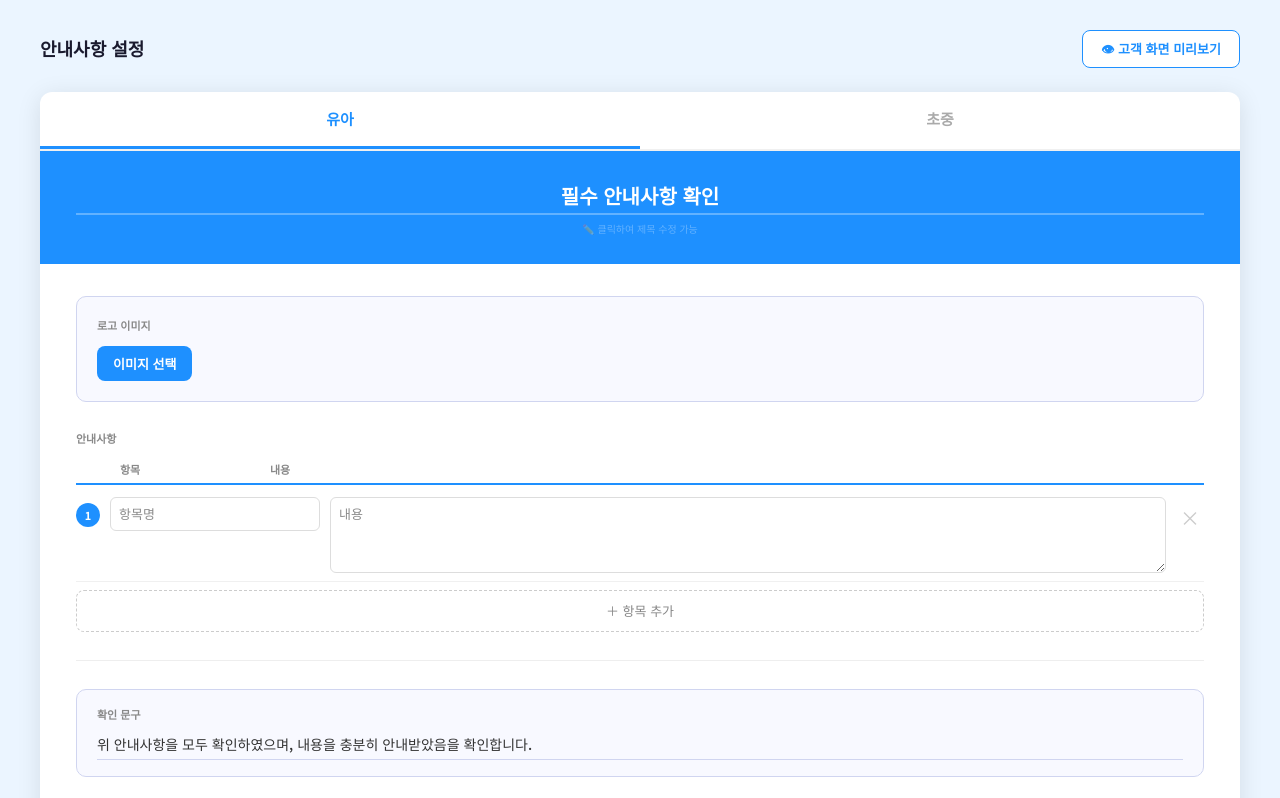
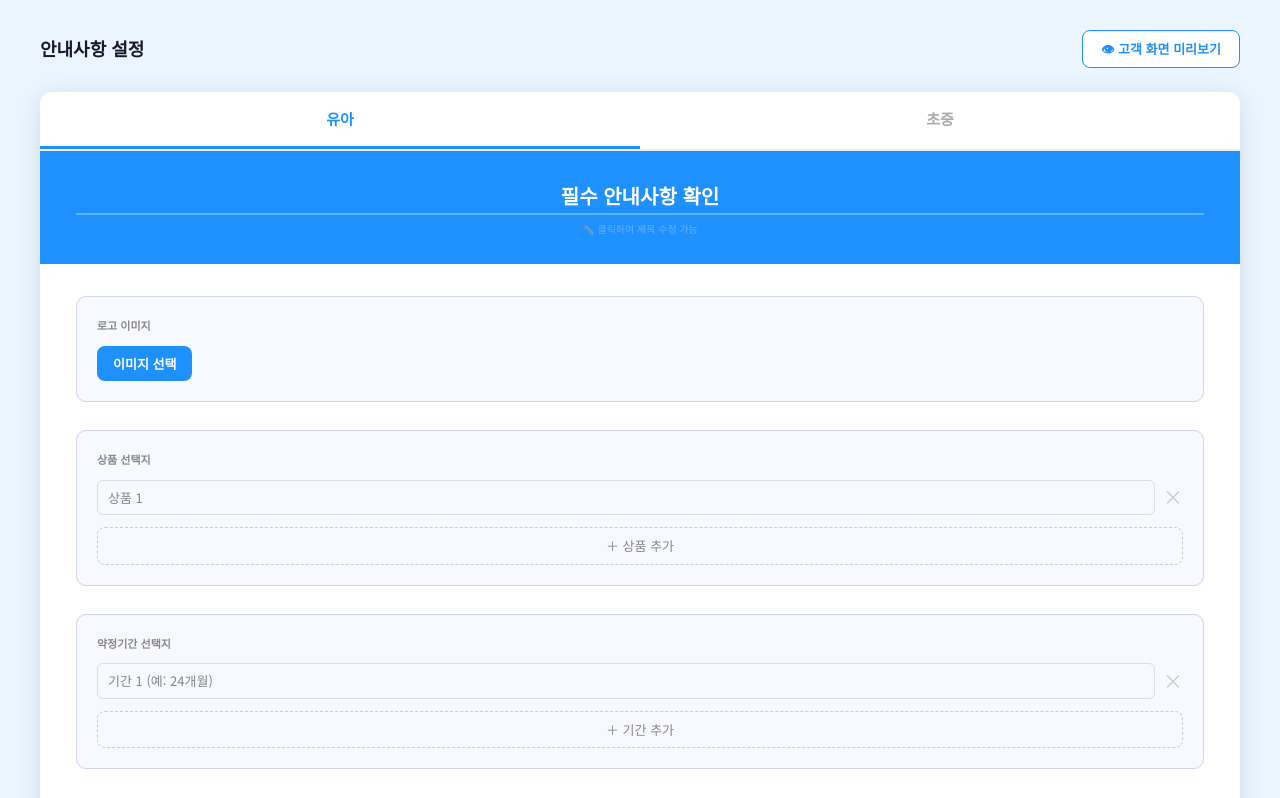
Before and after one commit to jororo9/customer-sign-app, a Next.js app: page /admin in a window 1280 px wide. Shown: the top 798 px of the page. Built offline with nearby package versions, Linux system fonts and the light colour scheme; no server answers; the database is empty.

Commit message:
상품/기간 드롭다운 추가

```diff
--- a/app/admin/page.tsx
+++ b/app/admin/page.tsx
@@ -4,7 +4,14 @@ import { useEffect, useState } from 'react'
 import { supabase } from '@/lib/supabase'
 
 interface NoticeItem { label: string; content: string }
-type CategoryData = { title: string; items: NoticeItem[]; confirm_text: string; logo_url: string }
+type CategoryData = {
+  title: string
+  items: NoticeItem[]
+  confirm_text: string
+  logo_url: string
+  product_options: string[]
+  period_options: string[]
+}
 
 const CATEGORIES = [
   { key: 'infant', label: '유아' },
@@ -15,14 +22,16 @@ const defaultData: CategoryData = {
   title: '필수 안내사항 확인',
   items: [{ label: '', content: '' }],
   confirm_text: '위 안내사항을 모두 확인하였으며, 내용을 충분히 안내받았음을 확인합니다.',
-  logo_url: ''
+  logo_url: '',
+  product_options: [''],
+  period_options: [''],
 }
 
 export default function AdminPage() {
   const [tab, setTab] = useState('infant')
   const [data, setData] = useState<Record<string, CategoryData>>({
-    infant: { ...defaultData, items: [...defaultData.items] },
-    junior: { ...defaultData, items: [...defaultData.items] }
+    infant: { ...defaultData, items: [...defaultData.items], product_options: [''], period_options: [''] },
+    junior: { ...defaultData, items: [...defaultData.items], product_options: [''], period_options: [''] }
   })
   const [saving, setSaving] = useState(false)
   const [saved, setSaved] = useState(false)
@@ -34,8 +43,8 @@ export default function AdminPage() {
     const { data: rows } = await supabase.from('consent_notices').select('*')
     if (!rows) return
     const next: Record<string, CategoryData> = {
-      infant: { ...defaultData, items: [...defaultData.items] },
-      junior: { ...defaultData, items: [...defaultData.items] }
+      infant: { ...defaultData, items: [...defaultData.items], product_options: [''], period_options: [''] },
+      junior: { ...defaultData, items: [...defaultData.items], product_options: [''], period_options: [''] }
     }
     rows.forEach(row => {
       if (row.category === 'infant' || row.category === 'junior') {
@@ -43,7 +52,9 @@ export default function AdminPage() {
           title: row.title,
           items: row.items,
           confirm_text: row.confirm_text || defaultData.confirm_text,
-          logo_url: row.logo_url || ''
+          logo_url: row.logo_url || '',
+          product_options: row.product_options || [''],
+          period_options: row.period_options || [''],
         }
       }
     })
@@ -66,12 +77,32 @@ export default function AdminPage() {
     set('items', next)
   }
 
+  function addProductOption() { set('product_options', [...(get('product_options') as string[]), '']) }
+  function removeProductOption(i: number) {
+    set('product_options', (get('product_options') as string[]).filter((_: string, idx: number) => idx !== i))
+  }
+  function updateProductOption(i: number, value: string) {
+    const next = [...(get('product_options') as string[])]
+    next[i] = value
+    set('product_options', next)
+  }
+
+  function addPeriodOption() { set('period_options', [...(get('period_options') as string[]), '']) }
+  function removePeriodOption(i: number) {
+    set('period_options', (get('period_options') as string[]).filter((_: string, idx: number) => idx !== i))
+  }
+  function updatePeriodOption(i: number, value: string) {
+    const next = [...(get('period_options') as string[])]
+    next[i] = value
+    set('period_options', next)
+  }
+
   async function uploadLogo(e: React.ChangeEvent<HTMLInputElement>) {
     const file = e.target.files?.[0]
     if (!file) return
     setUploading(true)
     const fileName = `${tab}_logo_${Date.now()}.${file.name.split('.').pop()}`
-    const { data: uploadData, error } = await supabase.storage
+    const { error } = await supabase.storage
       .from('consent-logos')
       .upload(fileName, file, { upsert: true })
     if (error) {
@@ -93,11 +124,34 @@ export default function AdminPage() {
       items: get('items'),
       confirm_text: get('confirm_text'),
       logo_url: get('logo_url'),
+      product_options: get('product_options'),
+      period_options: get('period_options'),
       updated_at: new Date().toISOString()
     })
     setSaving(false)
     setSaved(true)
     setTimeout(() => setSaved(false), 2000)
+  }
+
+  const sectionBox: React.CSSProperties = {
+    marginBottom: 28, padding: 20, background: '#f8f9ff',
+    border: '1.5px solid #d0d5f0', borderRadius: 10,
+  }
+  const sectionLabel: React.CSSProperties = {
+    fontSize: 11, fontWeight: 700, color: '#888', marginBottom: 12,
+  }
+  const optionInput: React.CSSProperties = {
+    flex: 1, padding: '7px 10px', fontSize: 13,
+    border: '1.5px solid #ddd', borderRadius: 6, outline: 'none',
+    fontFamily: 'var(--font-noto-sans-kr), sans-serif',
+  }
+  const addBtn: React.CSSProperties = {
+    width: '100%', padding: 8, border: '1.5px dashed #ccc', borderRadius: 8,
+    background: 'none', color: '#888', fontSize: 13, cursor: 'pointer',
+    fontFamily: 'var(--font-noto-sans-kr), sans-serif', marginTop: 4,
+  }
+  const removeBtn: React.CSSProperties = {
+    background: 'none', border: 'none', color: '#ccc', fontSize: 20, cursor: 'pointer',
   }
 
   return (
@@ -128,8 +182,8 @@ export default function AdminPage() {
         <div style={{ padding: '32px 36px' }}>
 
           {/* 로고 업로드 */}
-          <div style={{ marginBottom: 28, padding: 20, background: '#f8f9ff', border: '1.5px solid #d0d5f0', borderRadius: 10 }}>
-            <div style={{ fontSize: 11, fontWeight: 700, color: '#888', marginBottom: 12 }}>로고 이미지</div>
+          <div style={sectionBox}>
+            <div style={sectionLabel}>로고 이미지</div>
             <div style={{ display: 'flex', alignItems: 'center', gap: 16 }}>
               {get('logo_url') && (
                 <img src={get('logo_url') as string} alt="로고" style={{ height: 40, objectFit: 'contain' }} />
@@ -142,6 +196,40 @@ export default function AdminPage() {
                 <button onClick={() => set('logo_url', '')} style={{ background: 'none', border: 'none', color: '#e74c3c', fontSize: 13, cursor: 'pointer', fontFamily: 'var(--font-noto-sans-kr), sans-serif' }}>삭제</button>
               )}
             </div>
+          </div>
+
+          {/* 상품 선택지 */}
+          <div style={sectionBox}>
+            <div style={sectionLabel}>상품 선택지</div>
+            {(get('product_options') as string[]).map((opt: string, i: number) => (
+              <div key={i} style={{ display: 'flex', gap: 8, marginBottom: 8 }}>
+                <input
+                  value={opt}
+                  onChange={e => updateProductOption(i, e.target.value)}
+                  placeholder={`상품 ${i + 1}`}
+                  style={optionInput}
+                />
+                <button onClick={() => removeProductOption(i)} style={removeBtn}>×</button>
+              </div>
+            ))}
+            <button onClick={addProductOption} style={addBtn}>＋ 상품 추가</button>
+          </div>
+
+          {/* 약정기간 선택지 */}
+          <div style={sectionBox}>
+            <div style={sectionLabel}>약정기간 선택지</div>
+            {(get('period_options') as string[]).map((opt: string, i: number) => (
+              <div key={i} style={{ display: 'flex', gap: 8, marginBottom: 8 }}>
+                <input
+                  value={opt}
+                  onChange={e => updatePeriodOption(i, e.target.value)}
+                  placeholder={`기간 ${i + 1} (예: 24개월)`}
+                  style={optionInput}
+                />
+                <button onClick={() => removePeriodOption(i)} style={removeBtn}>×</button>
+              </div>
+            ))}
+            <button onClick={addPeriodOption} style={addBtn}>＋ 기간 추가</button>
           </div>
 
           {/* 안내사항 */}
@@ -166,8 +254,8 @@ export default function AdminPage() {
           <hr style={{ border: 'none', borderTop: '1.5px solid #eee', margin: '28px 0' }} />
 
           {/* 확인 문구 */}
-          <div style={{ background: '#f8f9ff', border: '1.5px solid #d0d5f0', borderRadius: 10, padding: '16px 20px', marginBottom: 28 }}>
-            <div style={{ fontSize: 11, fontWeight: 700, color: '#888', marginBottom: 8 }}>확인 문구</div>
+          <div style={{ ...sectionBox, marginBottom: 28 }}>
+            <div style={sectionLabel}>확인 문구</div>
             <input value={get('confirm_text')} onChange={e => set('confirm_text', e.target.value)} placeholder="확인 문구 입력" style={{ width: '100%', fontSize: 14, color: '#333', fontWeight: 500, border: 'none', borderBottom: '1.5px solid #d0d5f0', background: 'transparent', outline: 'none', fontFamily: 'var(--font-noto-sans-kr), sans-serif', padding: '4px 0' }} />
           </div>
 
--- a/app/consent/page.tsx
+++ b/app/consent/page.tsx
@@ -6,7 +6,14 @@ import html2canvas from 'html2canvas'
 import jsPDF from 'jspdf'
 
 interface NoticeItem { label: string; content: string }
-type CategoryData = { title: string; items: NoticeItem[]; confirm_text: string; logo_url: string }
+type CategoryData = {
+  title: string
+  items: NoticeItem[]
+  confirm_text: string
+  logo_url: string
+  product_options: string[]
+  period_options: string[]
+}
 
 const CATEGORIES = [
   { key: 'infant', label: '유아' },
@@ -17,14 +24,16 @@ const defaultData: CategoryData = {
   title: '필수 안내사항 확인',
   items: [],
   confirm_text: '위 안내사항을 모두 확인하였으며, 내용을 충분히 안내받았음을 확인합니다.',
-  logo_url: ''
+  logo_url: '',
+  product_options: [],
+  period_options: [],
 }
 
 export default function ConsentPage() {
   const [tab, setTab] = useState('infant')
   const [data, setData] = useState<Record<string, CategoryData>>({
-    infant: { ...defaultData, items: [], logo_url: '' },
-    junior: { ...defaultData, items: [], logo_url: '' }
+    infant: { ...defaultData, items: [], product_options: [], period_options: [] },
+    junior: { ...defaultData, items: [], product_options: [], period_options: [] }
   })
   const [studentName, setStudentName] = useState('')
   const [studentId, setStudentId] = useState('')
@@ -65,8 +74,8 @@ export default function ConsentPage() {
     const { data: rows } = await supabase.from('consent_notices').select('*')
     if (!rows) return
     const next: Record<string, CategoryData> = {
-      infant: { ...defaultData, items: [], logo_url: '' },
-      junior: { ...defaultData, items: [], logo_url: '' }
+      infant: { ...defaultData, items: [], product_options: [], period_options: [] },
+      junior: { ...defaultData, items: [], product_options: [], period_options: [] }
     }
     rows.forEach(row => {
       if (row.category === 'infant' || row.category === 'junior') {
@@ -74,7 +83,9 @@ export default function ConsentPage() {
           title: row.title,
           items: row.items,
           confirm_text: row.confirm_text || defaultData.confirm_text,
-          logo_url: row.logo_url || ''
+          logo_url: row.logo_url || '',
+          product_options: row.product_options || [],
+          period_options: row.period_options || [],
         }
       }
     })
@@ -213,9 +224,15 @@ export default function ConsentPage() {
   }
 
   const current = data[tab]
+
   const inputStyle: React.CSSProperties = {
     border: 'none', background: 'transparent', outline: 'none', width: '100%',
     fontSize: 14, fontFamily: 'var(--font-noto-sans-kr), sans-serif', color: '#1a1a2e', padding: '2px 0'
+  }
+  const selectStyle: React.CSSProperties = {
+    border: 'none', background: 'transparent', outline: 'none', width: '100%',
+    fontSize: 14, fontFamily: 'var(--font-noto-sans-kr), sans-serif', color: '#1a1a2e', padding: '2px 0',
+    cursor: 'pointer', appearance: 'none', WebkitAppearance: 'none',
   }
   const thStyle: React.CSSProperties = {
     flex: '0 0 80px', background: '#f5f7fa', padding: '11px 12px',
@@ -254,7 +271,7 @@ export default function ConsentPage() {
         {!capturing && (
           <div style={{ display: 'flex', borderBottom: '2px solid #f0f0f0' }}>
             {CATEGORIES.map(c => (
-              <button key={c.key} onClick={() => { setTab(c.key); setChecked(false); setSignImage(null) }}
+              <button key={c.key} onClick={() => { setTab(c.key); setChecked(false); setSignImage(null); setProduct(''); setContractPeriod('') }}
                 style={{ flex: 1, padding: 16, border: 'none', background: 'none', fontSize: 15, fontWeight: 700, cursor: 'pointer', color: tab === c.key ? '#1E90FF' : '#aaa', borderBottom: tab === c.key ? '3px solid #1E90FF' : '3px solid transparent', fontFamily: 'var(--font-noto-sans-kr), sans-serif' }}>
                 {c.label}
               </button>
@@ -290,25 +307,49 @@ export default function ConsentPage() {
             <div style={{ display: 'flex', borderBottom: '1px solid #e8ecf0' }}>
               <div style={thStyle}><span style={{ fontSize: 12, fontWeight: 700, color: '#555' }}>학생명</span></div>
               <div style={tdStyle}>
-                {capturing ? <div style={{ fontSize: 14 }}>{studentName}</div>
+                {capturing
+                  ? <div style={{ fontSize: 14 }}>{studentName}</div>
                   : <input value={studentName} onChange={e => setStudentName(e.target.value)} placeholder="이름 입력" style={inputStyle} />}
               </div>
               <div style={{ ...thStyle, borderLeft: '1px solid #e8ecf0' }}><span style={{ fontSize: 12, fontWeight: 700, color: '#555' }}>아이디</span></div>
               <div style={tdStyle}>
-                {capturing ? <div style={{ fontSize: 14 }}>{studentId}</div>
+                {capturing
+                  ? <div style={{ fontSize: 14 }}>{studentId}</div>
                   : <input value={studentId} onChange={e => setStudentId(e.target.value)} placeholder="아이디 입력" style={inputStyle} />}
               </div>
             </div>
             <div style={{ display: 'flex' }}>
               <div style={thStyle}><span style={{ fontSize: 12, fontWeight: 700, color: '#555' }}>상품</span></div>
               <div style={tdStyle}>
-                {capturing ? <div style={{ fontSize: 14, fontWeight: 600 }}>{product}</div>
-                  : <input value={product} onChange={e => setProduct(e.target.value)} placeholder="상품명 입력" style={{ ...inputStyle, fontWeight: 600 }} />}
+                {capturing
+                  ? <div style={{ fontSize: 14, fontWeight: 600 }}>{product}</div>
+                  : (
+                    <div style={{ position: 'relative' }}>
+                      <select value={product} onChange={e => setProduct(e.target.value)} style={{ ...selectStyle, fontWeight: 600 }}>
+                        <option value="">상품 선택</option>
+                        {current.product_options?.filter(o => o.trim()).map((opt: string) => (
+                          <option key={opt} value={opt}>{opt}</option>
+                        ))}
+                      </select>
+                      <span style={{ position: 'absolute', right: 4, top: '50%', transform: 'translateY(-50%)', pointerEvents: 'none', color: '#aaa', fontSize: 10 }}>▼</span>
+                    </div>
+                  )}
               </div>
               <div style={{ ...thStyle, borderLeft: '1px solid #e8ecf0' }}><span style={{ fontSize: 12, fontWeight: 700, color: '#555' }}>약정기간</span></div>
               <div style={tdStyle}>
-                {capturing ? <div style={{ fontSize: 15, color: '#1E90FF', fontWeight: 700 }}>{contractPeriod}</div>
-                  : <input value={contractPeriod} onChange={e => setContractPeriod(e.target.value)} placeholder="예) 24개월" style={{ ...inputStyle, fontSize: 15, color: '#1E90FF', fontWeight: 700 }} />}
+                {capturing
+                  ? <div style={{ fontSize: 15, color: '#1E90FF', fontWeight: 700 }}>{contractPeriod}</div>
+                  : (
+                    <div style={{ position: 'relative' }}>
+                      <select value={contractPeriod} onChange={e => setContractPeriod(e.target.value)} style={{ ...selectStyle, fontSize: 15, color: '#1E90FF', fontWeight: 700 }}>
+                        <option value="">기간 선택</option>
+                        {current.period_options?.filter(o => o.trim()).map((opt: string) => (
+                          <option key={opt} value={opt}>{opt}</option>
+                        ))}
+                      </select>
+                      <span style={{ position: 'absolute', right: 4, top: '50%', transform: 'translateY(-50%)', pointerEvents: 'none', color: '#aaa', fontSize: 10 }}>▼</span>
+                    </div>
+                  )}
               </div>
             </div>
           </div>
@@ -340,12 +381,14 @@ export default function ConsentPage() {
             <div style={{ display: 'flex', borderBottom: '1px solid #e8ecf0' }}>
               <div style={thStyle}><span style={{ fontSize: 12, fontWeight: 700, color: '#555' }}>계약일자</span></div>
               <div style={tdStyle}>
-                {capturing ? <div style={{ fontSize: 13 }}>{contractDate}</div>
+                {capturing
+                  ? <div style={{ fontSize: 13 }}>{contractDate}</div>
                   : <input type="date" value={contractDate} onChange={e => setContractDate(e.target.value)} style={{ ...inputStyle, fontSize: 13 }} />}
               </div>
               <div style={{ ...thStyle, borderLeft: '1px solid #e8ecf0' }}><span style={{ fontSize: 12, fontWeight: 700, color: '#555' }}>고객 성명</span></div>
               <div style={tdStyle}>
-                {capturing ? <div style={{ fontSize: 14, fontWeight: 600 }}>{customerName}</div>
+                {capturing
+                  ? <div style={{ fontSize: 14, fontWeight: 600 }}>{customerName}</div>
                   : <input value={customerName} onChange={e => setCustomerName(e.target.value)} placeholder="성명" style={{ ...inputStyle, fontWeight: 600 }} />}
               </div>
             </div>
```
